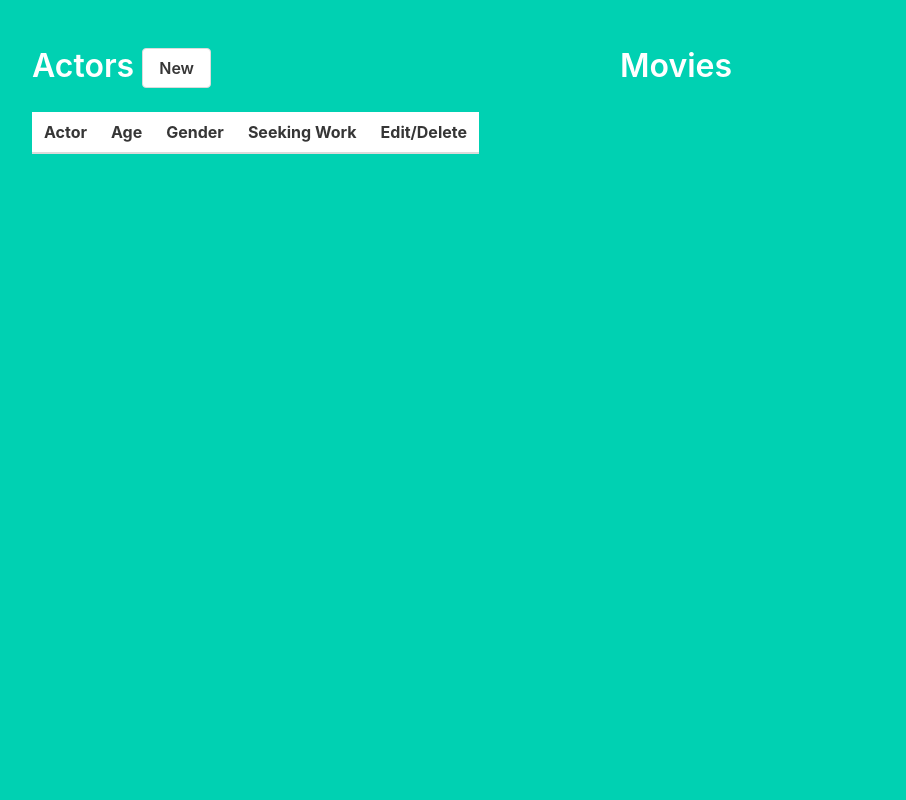
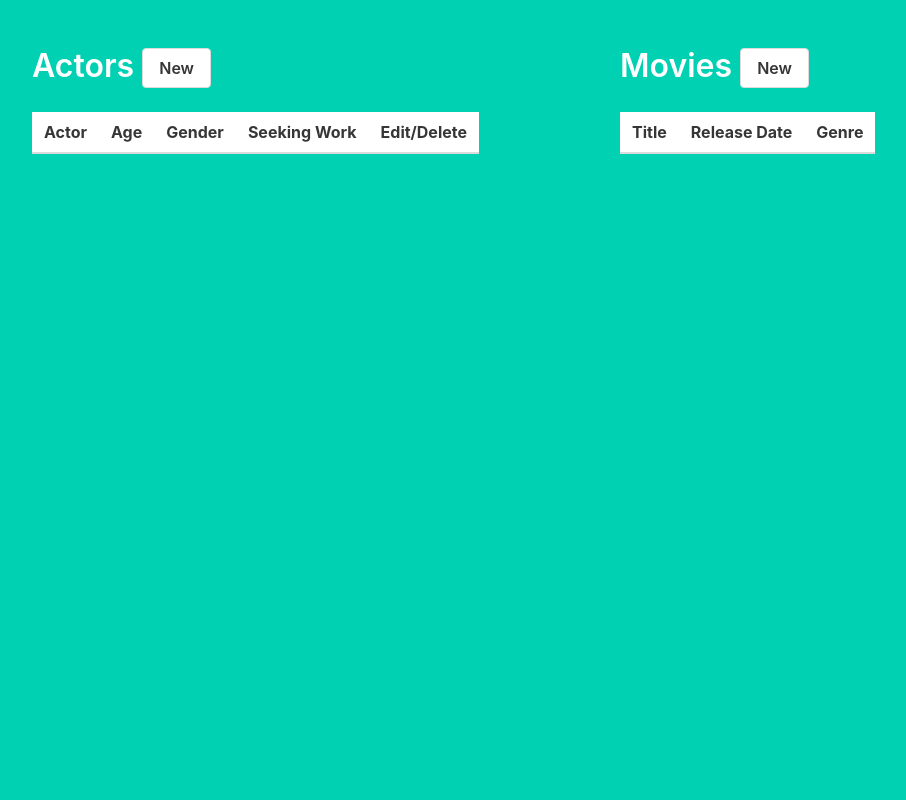
Before and after one commit to macgyver723/Casting-Agency-Capstone, a Flask app: page /home in a window 1280 px wide. Shown: the whole page, without its empty margins (32-938 px from the left). Run offline with Flask 2, Linux system fonts and the light colour scheme; lists and menus that the app fills with data are empty; some libraries are stand-ins or nearby versions.

Commit message:
post to movies

```diff
--- a/templates/home.html
+++ b/templates/home.html
@@ -46,11 +46,10 @@
                             </div>
                             <div class="field">
                                 <div class="control">
-                                    <a id="btnSubmit" class="button is-link">Submit</a>
+                                    <a id="btnSubmitActor" class="button is-link">Submit</a>
                                 </div>
                               </div>
                         </form>
-                    <!-- </div> -->
                 </section>
                     <table class="table">
                         <thead>
@@ -71,7 +70,50 @@
             <div class="column">
                 <h1 class='title'>
                     Movies
+                    <a id='btnNewMovie' class="button">New</a>
                 </h1>
+                <div class="container">
+                    <section id='newMovieForm' class="section hidden">
+                        <h2 class="title">New Movie</h2>
+                        <form class="box">
+                            <div class="field">
+                                <label class="label">Title</label>
+                                <div class="control">
+                                    <input id="inputTitle" class="input" type="text" placeholder="Movie Title">
+                                </div>
+                            </div>
+                            <div class="field">
+                                <label class="label">Release Date</label>
+                                <div class="control">
+                                    <input id="inputReleaseDate" class="input" type="date">
+                                </div>
+                            </div>
+                            <div class="field">
+                                <label class="label">Genre</label>
+                                <div class="control">
+                                    <input id='inputGenre' class='input' type='text' placeholder="Action, Drama, etc">
+                                </div>
+                            </div>
+                            <div class="field">
+                                <div class="control">
+                                    <a id="btnSubmitMovie" class="button is-link">Submit</a>
+                                </div>
+                              </div>
+                        </form>
+                </section>
+                    <table class="table">
+                        <thead>
+                            <tr>
+                                <th>Title</th>
+                                <th>Release Date</th>
+                                <th>Genre</th>
+                            </tr>
+                        </thead>
+                        <tbody id="moviesTable">
+
+                        </tbody>
+                    </table>
+                </div>
             </div>
         </div>
     </div>
@@ -103,9 +145,12 @@
     const actorsTable = document.getElementById('actorsTable')
     const newActorBtn = document.getElementById('btnNewActor')
     const newActorForm = document.getElementById('newActorForm')
-    const submitNewActorBtn = document.getElementById('btnSubmit')
+    const submitNewActorBtn = document.getElementById('btnSubmitActor')
 
     const moviesTable = document.getElementById('moviesTable')
+    const newMovieBtn = document.getElementById('btnNewMovie')
+    const newMovieForm = document.getElementById('newMovieForm')
+    const submitNewMovieBtn = document.getElementById('btnSubmitMovie')
 
     function addActorRow(actor) {
         const tableRow = document.createElement('tr')
@@ -125,6 +170,13 @@
             "<button class='button is-warning actorCancelEdit' data-id='" + actor['id'] + "'>" +
             "Cancel</button></div></td>"
         actorsTable.appendChild(tableRow)
+
+        tableRow.querySelectorAll('.edit-button').onclick = function(e) {
+            registerActorEditButton(e)
+        }
+        tableRow.querySelector('.delete-button').onclick = function(e) {
+            registerActorDeleteButton(e)
+        }
     }
 
     // TODO: figure out how to redirect to login if expired token
@@ -143,17 +195,18 @@
         .then(jsonResponse => {
             jsonResponse['actors'].forEach(addActorRow)
         })
-        .then( () => {
-            registerAllDeleteButtons()
-            registerAllEditButtons()
-        })
     }
 
-    function resetActorTable() {
+    function resetTable(table) {
         // clear table
-        actorsTable.innerHTML = "";
+        table.innerHTML = "";
         // repopulate with new actor
-        populateActors()
+        if (table === actorsTable) {
+            populateActors()
+        }
+        else if (table === moviesTable) {
+            populateMovies()
+        }
     }
 
     function registerActorEditButton(e) {
@@ -313,7 +366,7 @@
                 alert("You do not have permission to add a new Actor")
             }
             else {
-                resetActorTable()
+                resetTable(actorsTable)
             }
         })
         .catch(err => console.log(err))
@@ -321,25 +374,6 @@
 
 
     // helper functions for movies and actors
-
-    function registerAllEditButtons() {
-        const editButtons = document.querySelectorAll('.edit-button')
-        for (var i = 0; i < editButtons.length; i++) {
-            editButtons[i].onclick = function(e) {
-                registerActorEditButton(e)
-            }
-        }
-    }
-
-    function registerAllDeleteButtons() {
-        const deleteButtons = document.querySelectorAll('.delete-button');
-        for (let i = 0; i < deleteButtons.length; i++) {
-            const deleteButton = deleteButtons[i];
-            deleteButton.onclick = function(e) {
-                registerActorDeleteButton(e);
-            }
-        }
-    }
 
     function togglePrimarySecondaryButtons(row) {
         let primaryButtons = row.querySelector('.primaryButtons')
@@ -356,7 +390,95 @@
 
     // movies methods
 
+    function addMovieRow(movie) {
+        const tableRow = document.createElement('tr')
+        tableRow.setAttribute('id', 'movieRow-' + movie['id'])
+        tableRow.innerHTML = "<td class='movieTitle'>" + movie['title'] + "</td"
+        tableRow.innerHTML += "<td class='movieRleaseDate'>" + movie['release_date'] + "</td"
+        tableRow.innerHTML += "<td class='movieGenre'>" + movie['genre'] + "</td>"
+        tableRow.innerHTML += "<td><div class='buttons primaryButtons'>" +
+            "<button class='button edit-button' data-id='" + movie['id'] + "'>" +
+            "Edit</button>" +
+            "<button class='button is-danger delete-button' data-id='" + movie['id'] + "'>" +
+            "Delete</button></div>"
+        tableRow.innerHTML += "<div class='buttons secondaryButtons hidden'>" +
+            "<button class='button is-link movieSaveEdit' data-id='" + movie['id'] + "'>" +
+            "Save</button>" +
+            "<button class='button is-warning movieCancelEdit' data-id='" + movie['id'] + "'>" +
+            "Cancel</button></div></td>"
+        moviesTable.appendChild(tableRow)
+
+        tableRow.querySelectorAll('.edit-button').onclick = function(e) {
+            registerMovieEditButton(e)
+        }
+        tableRow.querySelector('.delete-button').onclick = function(e) {
+            registerMovieDeleteButton(e)
+        }
+    }
+
+    async function populateMovies() {
+        await fetch(
+            '/movies', {
+                method: 'GET',
+                headers: {
+                    'Content-Type': 'application/json',
+                    'Authorization': 'Bearer ' + token
+                }
+            }
+        )
+        .then(response => response.json())
+        .then(jsonResponse => {
+            jsonResponse['movies'].forEach(addMovieRow)
+        })
+    }
+
+    function resetMovieTable() {
+
+    }
+
+    function registerMovieEditButton(e) {
+        e.preventDefault()
+        const movieId = e.target.dataset['id']
+        const movieRow = document.getElementById('movieRow-' + movieId)
+
+        // TODO: START HERE
+
+    }
+
+    newMovieBtn.onclick = function(e) {
+        e.preventDefault()
+        newMovieForm.classList.remove('hidden')
+    }
+
+    submitNewMovieBtn.onclick = async function(e) {
+        e.preventDefault()
+        newMovieForm.classList.add('hidden')
+        await fetch(
+            '/movies', {
+                method: 'POST',
+                headers: {
+                    'Content-Type': 'application/json',
+                    'Authorization': 'Bearer ' + localStorage.getItem('JWTS_LOCAL_KEY')
+                },
+                body: JSON.stringify({
+                    'title': document.getElementById('inputTitle').value,
+                    'releaseDate': document.getElementById('inputReleaseDate').value,
+                    'genre': document.getElementById('inputGenre').value
+                })
+            }
+        )
+        .then(response => response.json())
+        .then(jsonResponse => {
+            if (!jsonResponse['success']) {
+                alert("You do not have permissions to add a new Movie")
+            }
+            else {
+                resetTable(moviesTable)
+            }
+        })
+    }
     populateActors()
+    populateMovies()
 
 </script>
 {% endblock %}
```
